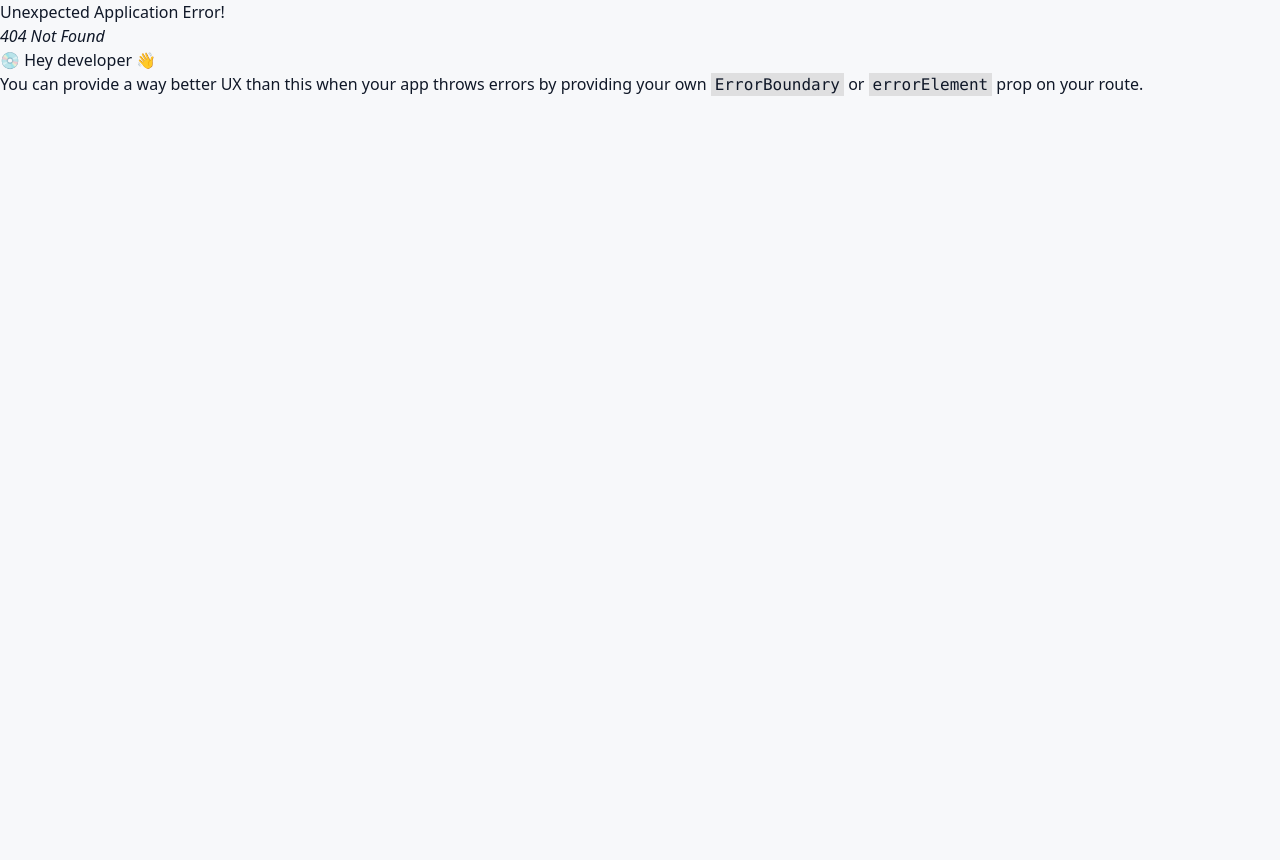
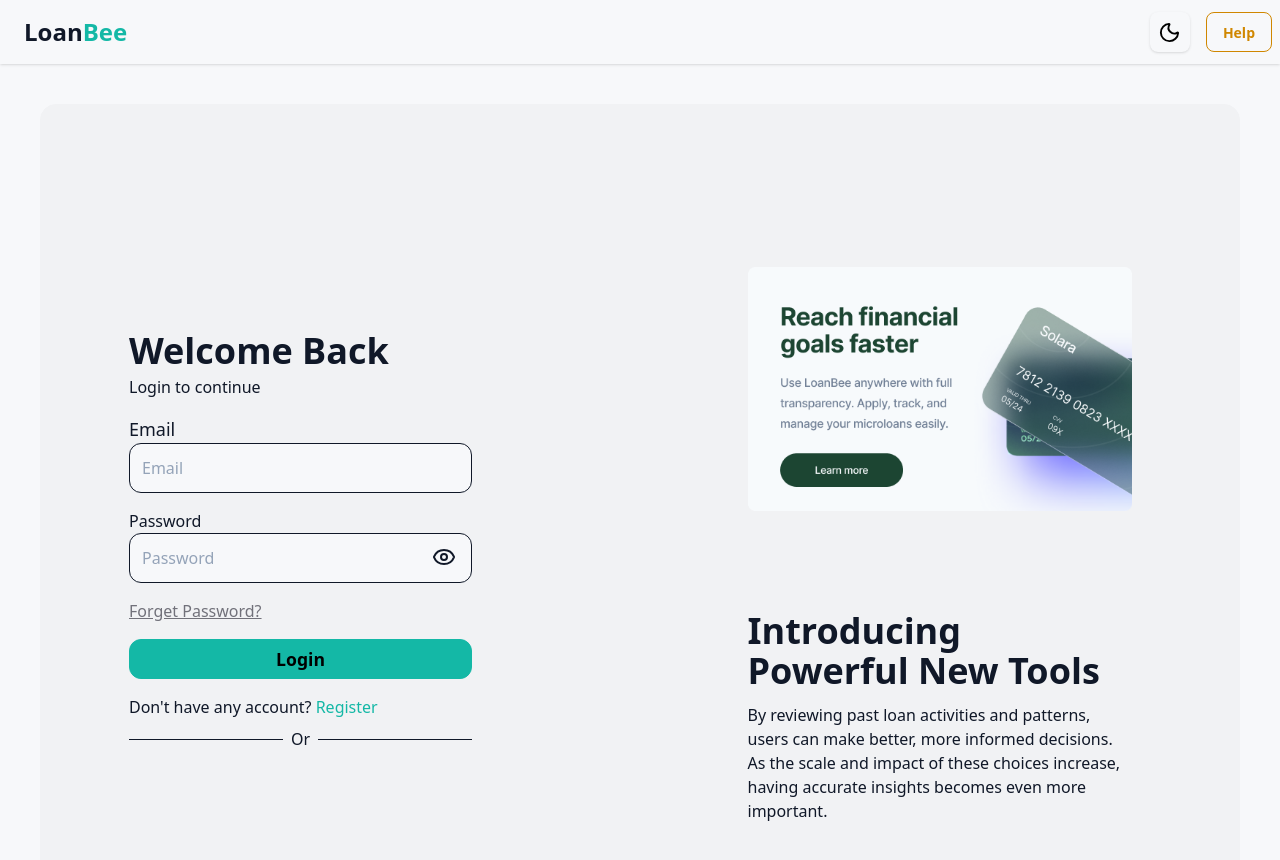
Before and after one commit to hossain-shifat/Micro-Loan, a React (Vite) app: page /login in a window 1280 px wide. Before the commit this address had no page. Shown: the top 860 px of the page. Before the commit the page ends 800 px from the top, so only its background shows below. Built offline with nearby package versions, Linux system fonts and the light colour scheme; no server answers.

Commit message:
Add login and update profile

```diff
--- a/src/Contexts/AuthContext/AuthProvider/AuthProvider.jsx
+++ b/src/Contexts/AuthContext/AuthProvider/AuthProvider.jsx
@@ -1,5 +1,7 @@
 import React, { useState } from 'react'
 import { AuthContext } from '../AuthContext/AuthContext'
+import { createUserWithEmailAndPassword, signInWithEmailAndPassword, updateProfile } from 'firebase/auth'
+import { auth } from '../../../Firebase/Firebase.init'
 
 const AuthProvider = ({ children }) => {
 
@@ -13,11 +15,22 @@ const AuthProvider = ({ children }) => {
         return createUserWithEmailAndPassword(auth, email, password)
     }
 
+    // login (singin)
+    const singInUser = (email, password) => {
+        setLoading(true)
+        return signInWithEmailAndPassword(auth, email, password)
+    }
+
+    //update user profile
+    const updateUserProfile = (profile) => {
+        return updateProfile(auth.currentUser, profile)
+    }
 
     const authInfo = {
         user,
         loading,
         registerUser,
+        updateUserProfile,
     }
 
 
--- a/src/Firebase/Firebase.init.js
+++ b/src/Firebase/Firebase.init.js
@@ -1,5 +1,6 @@
 // Import the functions you need from the SDKs you need
 import { initializeApp } from "firebase/app";
+import { getAuth } from "firebase/auth";
 
 // TODO: Add SDKs for Firebase products that you want to use
 // https://firebase.google.com/docs/web/setup#available-libraries
--- /dev/null
+++ b/src/Pages/Auth/Login/Login.jsx
@@ -0,0 +1,70 @@
+
+import { Eye, EyeClosed } from 'lucide-react'
+import React, { useState } from 'react'
+import { useForm } from 'react-hook-form'
+import useAuth from '../../../Hooks/UseAuth/useAuth'
+import { Link, useLocation, useNavigate } from 'react-router'
+import SocialLogin from '../SocialLogin/SocialLogin'
+
+const Login = () => {
+    const [showPassword, setShowPassword] = useState(false)
+    const { register, handleSubmit } = useForm()
+    const { singInUser } = useAuth()
+    const navigate = useNavigate()
+    const location = useLocation()
+
+    const handleLogin = (data) => {
+        singInUser(data.email, data.password)
+            .then(result => {
+                console.log(result)
+                navigate(location.state?.from?.pathname || "/");
+            })
+            .catch(error => {
+                console.log(error)
+            })
+    }
+
+
+    return (
+        <div className="max-w-full mx-auto md:mx-15">
+            <div class="w-full max-w-[450px] p-7 rounded-2xl">
+                <form onSubmit={handleSubmit(handleLogin)}>
+                    <div className="space-y-1">
+                        <h1 className="font-bold text-4xl">Welcome Back</h1>
+                        <p className="">Login to continue</p>
+                    </div>
+                    <div className="my-4">
+                        <label className="text-lg">Email</label>
+                        <input type="email" placeholder='Email' {...register('email')} className="w-full p-3 bg-base-100 rounded-xl border focus-within:outline outline-[#94A3B8] placeholder:text-[#94A3B8] text-base-content text-md" />
+                    </div>
+                    <div className="my-4">
+                        <label>Password</label>
+                        <div className="relative">
+                            <input type={showPassword ? 'text' : 'password'} placeholder='Password' {...register('password')} className="w-full p-3 bg-base-100 rounded-xl border focus-within:outline outline-[#94A3B8] placeholder:text-[#94A3B8] text-base-content text-md" />
+                            <span onClick={() => setShowPassword(!showPassword)} className="absolute right-4 top-3 cursor-pointer">{showPassword ? <EyeClosed /> : <Eye />}</span>
+                        </div>
+                    </div>
+                    <div className="my-4">
+                        <Link to="/forget-password" className="text-[#71717A] underline cursor-pointer">Forget Password?</Link>
+                    </div>
+                    <div className="w-full my-4">
+                        <button className="btn btn-primary w-full text-black font-bold text-[1.1rem] rounded-xl">Login</button>
+                    </div>
+                    <p>Don't have any account? <Link state={location.state} to='/register' className="hover:underline text-primary cursor-pointer">Register</Link></p>
+                </form>
+                <div>
+                    <div className="flex justify-center items-center gap-2 my-2">
+                        <hr className="w-[45%]" />
+                        <h1>Or</h1>
+                        <hr className="w-[45%]" />
+                    </div>
+                    <div className="w-full">
+                        <SocialLogin />
+                    </div>
+                </div>
+            </div>
+        </div>
+    )
+}
+
+export default Login
--- a/src/Pages/Auth/Register/Register.jsx
+++ b/src/Pages/Auth/Register/Register.jsx
@@ -1,7 +1,7 @@
-import { ArrowUp, Eye, EyeClosed, User } from 'lucide-react'
+import { ArrowUp, ClockFading, Eye, EyeClosed, User } from 'lucide-react'
 import React, { useState } from 'react'
 import { assets } from '../../../assets/assets'
-import { Link } from 'react-router'
+import { Link, useLocation, useNavigate } from 'react-router'
 import { useForm } from 'react-hook-form'
 import SocialLogin from '../SocialLogin/SocialLogin'
 import useAxiosSecure from '../../../Hooks/Axios/AxiosSecure/useAxiosSecure'
@@ -12,8 +12,9 @@ const Register = () => {
 
     const [showPassword, setShowPassword] = useState(false)
     const { register, handleSubmit, formState: { errors } } = useForm()
-    const { registerUser } = useAuth()
-
+    const { registerUser, updateUserProfile } = useAuth()
+    const navigate = useNavigate()
+    const location = useLocation()
 
     const axiosSecure = useAxiosSecure()
 
@@ -44,6 +45,19 @@ const Register = () => {
                                 }
                             })
 
+                        // update use in firebase
+                        const userProfile = {
+                            displayName: data.name,
+                            photoURL: photoURL
+                        }
+                        updateUserProfile(userProfile)
+                            .then(res => {
+                                console.log(res)
+                                navigate(location.state?.from?.pathname || "/");
+                            })
+                            .catch(error => {
+                                console.log(error)
+                            })
                     })
             })
             .catch(error => {
@@ -71,9 +85,9 @@ const Register = () => {
                         <label className="text-lg">Image</label>
                         <label className="flex w-full border rounded-xl">
                             <span className="w-full flex justify-center items-center bg-primary rounded-l-xl font-bold text-white text-center">Choose File</span>
-                            <input type="file" {...register('file', { required: true })} className="w-full p-3 bg-base-100 rounded-xl focus-within:outline-none placeholder:text-[#94A3B8] text-base-content text-md" />
+                            <input type="file" {...register('photo', { required: true })} className="w-full p-3 bg-base-100 rounded-xl focus-within:outline-none placeholder:text-[#94A3B8] text-base-content text-md" />
                         </label>
-                        {errors.file?.type === 'required' && <p className="text-red-500">File is Required!</p>}
+                        {errors.photo?.type === 'required' && <p className="text-red-500">Image is Required!</p>}
                     </div>
                     {/* email feild */}
                     <div>
--- a/src/Routes/Route/Route.jsx
+++ b/src/Routes/Route/Route.jsx
@@ -3,6 +3,7 @@ import Root from "../../Layouts/Root/Root";
 import Home from "../../Pages/Home/Home/Home";
 import AuthLayout from "../../Layouts/AuthLayout/AuthLayout";
 import Register from "../../Pages/Auth/Register/Register";
+import Login from "../../Pages/Auth/Login/Login";
 
 
 export const router = createBrowserRouter([
@@ -23,7 +24,11 @@ export const router = createBrowserRouter([
             {
                 path: '/register',
                 Component: Register
-            }
+            },
+            {
+                path: '/login',
+                Component: Login
+            },
         ]
     }
 ])
--- a/src/Shared/Navbar/Navbar.jsx
+++ b/src/Shared/Navbar/Navbar.jsx
@@ -49,7 +49,7 @@ const Navbar = () => {
                             : (<SunIcon className="size-5 text-yellow-400" size={23} />)
                     }
                 </button>
-                <button className="btn btn-primary">Login</button>
+                <Link to='/login' className="btn btn-primary">Login</Link>
                 <Link to='/register' className="btn btn-primary">Register</Link>
             </div>
         </div>
```
